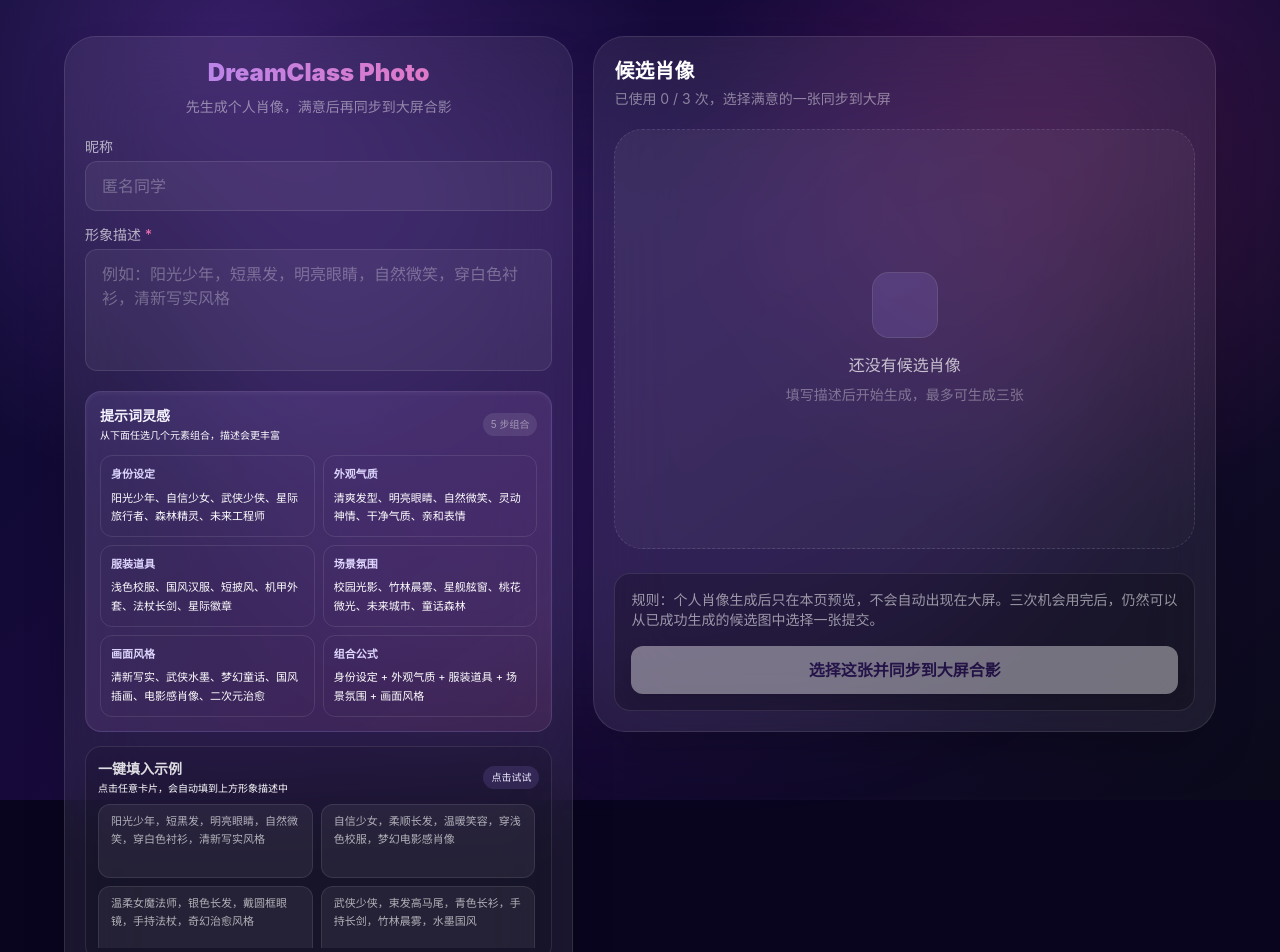
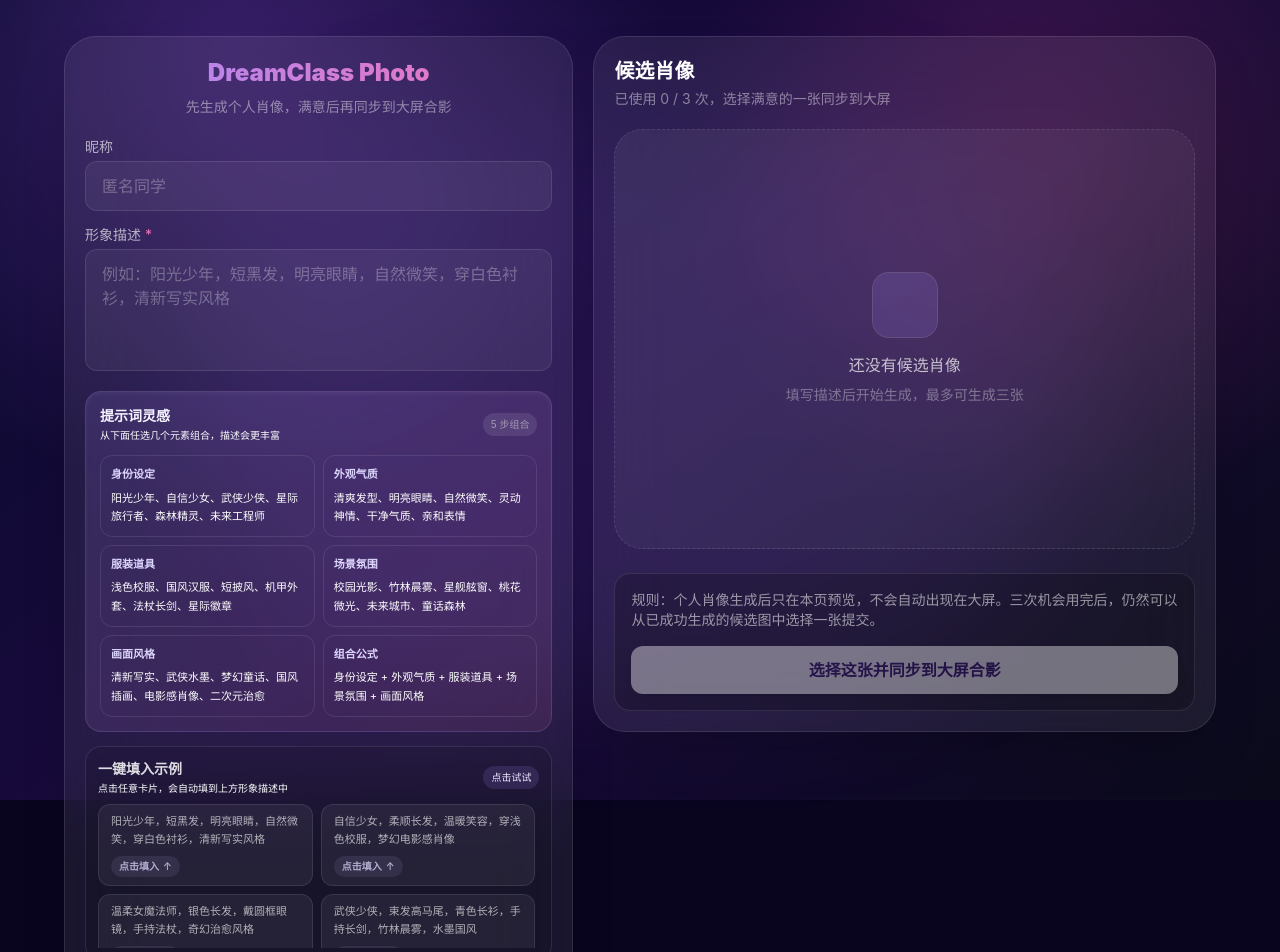
Before and after one commit to 1219425581/DreamClass-Photo, a React (Vite) app in the folder frontend/: page / in a window 1280 px wide. Shown: the top 952 px of the page. Built offline with nearby package versions, Linux system fonts and the light colour scheme; no server answers.

Commit message:
polish prompt example cards

```diff
--- a/frontend/src/pages/Join.jsx
+++ b/frontend/src/pages/Join.jsx
@@ -254,10 +254,13 @@ export default function Join() {
                         type="button"
                         onClick={() => setPrompt(example)}
                         disabled={isGenerating || attemptsUsed >= maxAttempts}
-                        className="group rounded-xl border border-white/10 bg-white/[0.06] px-3 py-2 text-left text-[11px] leading-relaxed text-white/65 transition hover:-translate-y-0.5 hover:border-violet-300/50 hover:bg-violet-400/15 hover:text-white hover:shadow-lg hover:shadow-violet-950/20 disabled:opacity-45"
+                        className="group flex min-h-[76px] flex-col justify-between rounded-xl border border-white/10 bg-white/[0.06] px-3 py-2 text-left text-[11px] leading-relaxed text-white/65 transition hover:-translate-y-0.5 hover:border-violet-300/50 hover:bg-violet-400/15 hover:text-white hover:shadow-lg hover:shadow-violet-950/20 disabled:opacity-45"
                       >
                         <span>{example}</span>
-                        <span className="mt-1 block text-[10px] font-semibold text-violet-200/0 transition group-hover:text-violet-200">点击填入 ↑</span>
+                        <span className="mt-2 inline-flex items-center gap-1 self-start rounded-full bg-violet-300/10 px-2 py-0.5 text-[10px] font-semibold text-violet-200/75 transition group-hover:bg-violet-300/20 group-hover:text-violet-100">
+                          点击填入
+                          <span className="transition group-hover:-translate-y-0.5">↑</span>
+                        </span>
                       </button>
                     ))}
                   </div>
```
